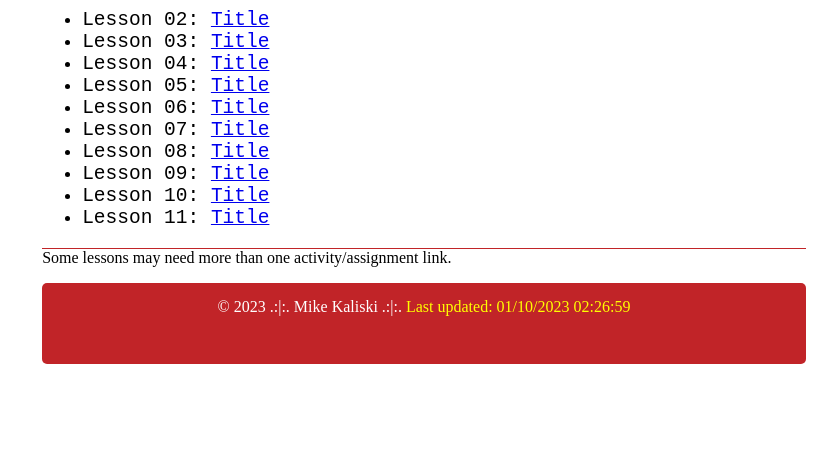
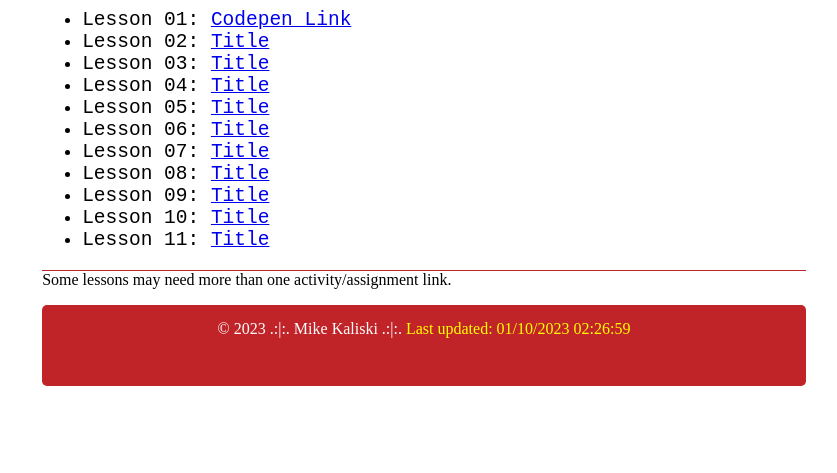
Before and after one commit to definitely-a-human/wdd230, a plain HTML site: page index.html in a window 1280 px wide. Shown: the part 327-800 px from the top of the page, without its empty margins (216-1053 px from the left). Drawn offline with Linux system fonts and the light colour scheme; a web font is replaced by a local one.

Commit message:
added codepen

```diff
--- a/index.html
+++ b/index.html
@@ -26,6 +26,7 @@
         <div class="main-content">
             <h1 class="portal-header-text">WDD 230: Assignment Portal</h1>
             <ul class="lesson-list">
+                <li>Lesson 01: <a href="https://codepen.io/definitely-a-human/pen/VwBpKxW">Codepen Link</a></li>
                 <li>Lesson 02: <a href="#">Title</a></li>
                 <li>Lesson 03: <a href="#">Title</a></li>
                 <li>Lesson 04: <a href="#">Title</a></li>
```
